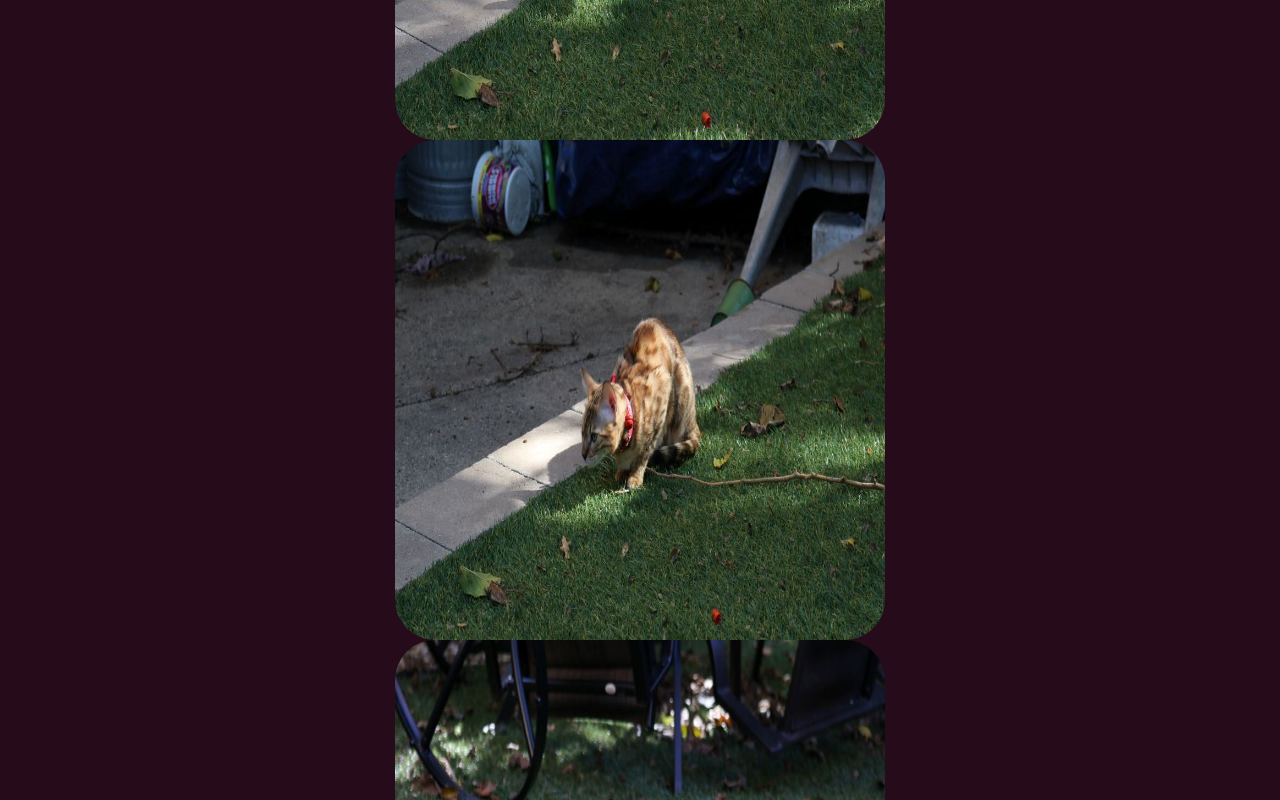
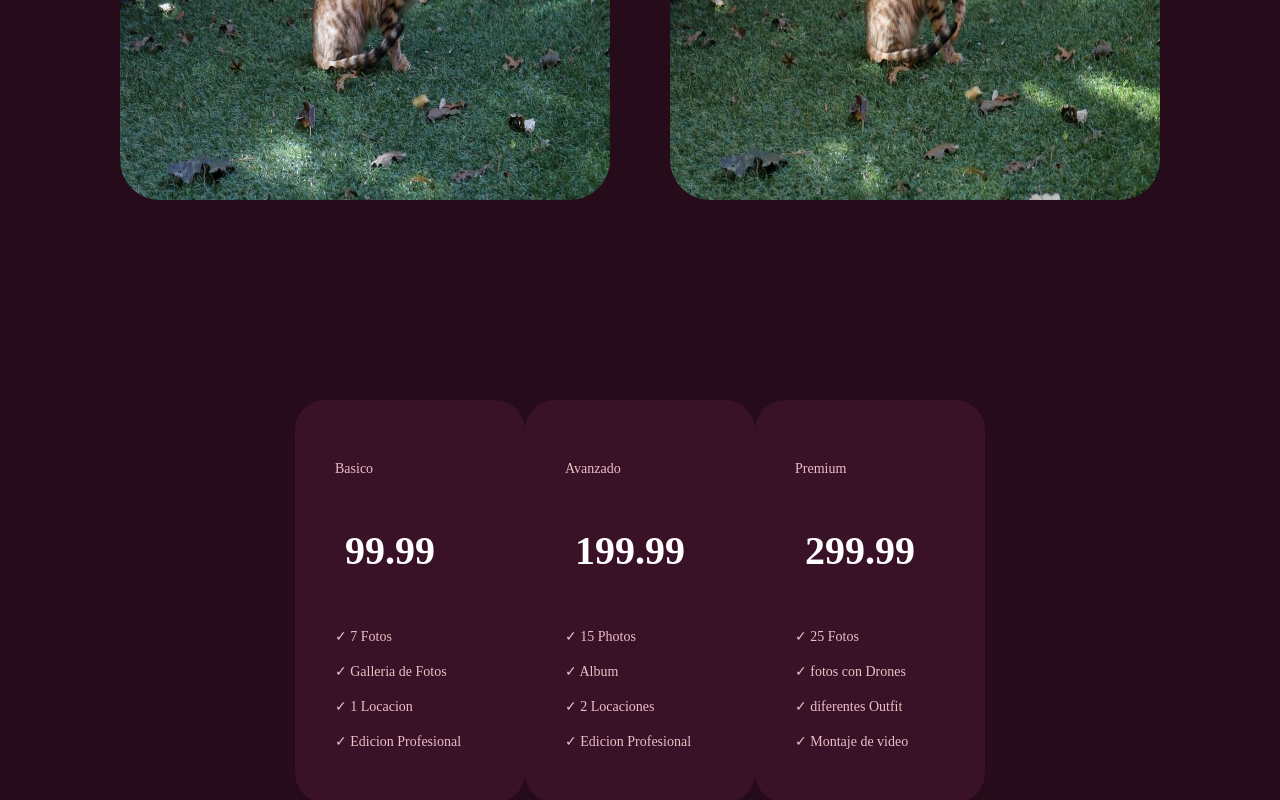
Before and after one commit to FranklynSuriel/Billy55Productions, a React (Create React App) app: page / in a window 1280 px wide. Shown: the part 3235-4035 px from the top of the page. Built offline with nearby package versions, Linux system fonts and the light colour scheme.

Commit message:
created Portfolio and pricing section

```diff
--- a/src/App.js
+++ b/src/App.js
@@ -2,6 +2,7 @@ import React from 'react';
 import Landing from './components/Landing';
 import Description from './components/Description';
 import Portfolio from './components/Portfolio';
+import Pricing from './components/pricing';
 
 function App() {
   return (
@@ -9,6 +10,7 @@ function App() {
       <Landing />
       <Description />
       <Portfolio />
+      <Pricing />
     </div>
   );
 }
--- a/src/components/Portfolio.js
+++ b/src/components/Portfolio.js
@@ -50,6 +50,15 @@ const styles = {
     textAlign: "left",
   },
 
+  container: {
+    display: "flex",
+    justifyContent: "space-around",
+    flexWrap: "wrap",
+    gap: "20px",
+    maxWidth: "1200px",
+    margin: "auto",
+  },
+
   img: {
     flexShrink: "0",
     width: "490px",
@@ -70,7 +79,7 @@ function Portfolio() {
   return (
     <div style={styles.portfolio}>
       <h2 style={styles.title}>Portafolio Cautivador</h2>
-      <div>
+      <div style={styles.container}>
         <img src={hazel1} style={styles.img} alt="Default" />
         <img src={hazel2} style={styles.img} alt="Default" />
         <img src={hazel3} style={styles.img} alt="Default" />
--- /dev/null
+++ b/src/components/pricing.js
@@ -0,0 +1,161 @@
+import React from "react";
+
+const styles = {
+  pricing: {
+    boxSizing: "border-box",
+    flexShrink: "0",
+    width: "100%",
+    height: "min-content" /* 603px */,
+    display: "flex",
+    flexDirection: "row",
+    justifyContent: "flex-start",
+    alignItems: "center",
+    padding: "100px 100px 100px 100px",
+    backgroundColor: "#260c1a",
+    overflow: "visible",
+    position: "relative",
+    alignContent: "center",
+    flexWrap: "nowrap",
+    gap: "0",
+    borderRadius: "0px 0px 0px 0px",
+  },
+
+  container: {
+    display: "flex",
+    justifyContent: "space-around",
+    maxWidth: "1200px",
+    margin: "auto",
+  },
+
+  card: {
+    boxSizing: "border-box",
+    flexShrink: "0",
+    flex: "1 0 0px",
+    maxWidth: "1200px",
+    height: "403px" /* 403px */,
+    display: "flex",
+    flexDirection: "column",
+    justifyContent: "flex-start",
+    alignItems: "flex-start",
+    padding: "40px 40px 40px 40px",
+    boxShadow: "0px 10px 20px -20px rgba(0, 0, 0, 0.25)",
+    backgroundColor: "#391227",
+    overflow: "hidden",
+    position: "relative",
+    alignContent: "flex-start",
+    flexWrap: "nowrap",
+    gap: "20",
+    borderRadius: "30px",
+  },
+
+  cardTitle: {
+    flexShrink: "0",
+    width: "auto" /* 37px */,
+    height: "auto" /* 21px */,
+    whiteSpace: "pre",
+    position: "relative",
+    fontWeight: "400",
+    fontStyle: "normal",
+    fontFamily: "Libre Baskerville",
+    color: "#edbfc6",
+    fontSize: "14px",
+    letterSpacing: "0em",
+    lineHeight: "1.5",
+    textAlign: "left",
+  },
+
+  price: {
+    flexShrink: "0",
+    width: "auto" /* 115px */,
+    height: "48px",
+    whiteSpace: "pre",
+    position: "relative",
+    fontWeight: "800",
+    fontStyle: "normal",
+    fontFamily: `"Libre Baskerville", "Libre Baskerville Placeholder", serif`,
+    color: "#ffffff",
+    fontSize: "40px",
+    letterSpacing: "0em",
+    lineHeight: "1",
+    textAlign: "left",
+  },
+
+  planDetail: {
+    boxSizing: "border-box",
+    flexShrink: "0",
+    // width: '1px',
+    height: "min-content" /* 154px */,
+    display: "flex",
+    flexDirection: "column",
+    justifyContent: "flex-start",
+    alignItems: "center",
+    padding: "20px 0px 20px 0px",
+    overflow: "visible",
+    flex: "1 0 0px",
+    position: "relative",
+    alignContent: "center",
+    flexWrap: "nowrap",
+    gap: "10",
+    borderRadius: "0px 0px 0px 0px",
+  },
+
+  plans: {
+    flexShrink: 0,
+    flex: "1 0 0px",
+    width: "150px",
+    height: "auto" /* 21px */,
+    whiteSpace: "pre-wrap",
+    wordWrap: "break-word",
+    wordBreak: "break-word",
+    position: "relative",
+    fontWeight: 400,
+    fontStyle: "normal",
+    fontFamily: `"Libre Baskerville", "Libre Baskerville Placeholder", serif`,
+    color: "#edbfc6",
+    fontSize: 14,
+    letterSpacing: "0em",
+    lineHeight: 1.5,
+    textAlign: "left",
+  },
+};
+
+function Pricing() {
+  return (
+    <div style={styles.pricing}>
+      <div style={styles.container}>
+        <div style={styles.card}>
+          <h4 style={styles.cardTitle}>Basico</h4>
+          <h2 style={styles.price}> 99.99</h2>
+          <div style={styles.details}>
+              <p style={styles.plans}>✓ 7 Fotos</p>
+              <p style={styles.plans}>✓ Galleria de Fotos </p>
+              <p style={styles.plans}>✓ 1 Locacion</p>
+              <p style={styles.plans}>✓ Edicion Profesional</p>
+          </div>
+        </div>
+        <div style={styles.card}>
+          <h4 style={styles.cardTitle}>Avanzado</h4>
+          <h2 style={styles.price}> 199.99</h2>
+            <div style={styles.details}>
+              <p style={styles.plans}>✓ 15 Photos</p>
+              <p style={styles.plans}>✓ Album</p>
+              <p style={styles.plans}>✓ 2 Locaciones</p>
+              <p style={styles.plans}>✓ Edicion Profesional</p>
+          </div>
+        </div>
+        <div style={styles.card}>
+          <h4 style={styles.cardTitle}>Premium</h4>
+          <h2 style={styles.price}> 299.99</h2>
+            <div style={styles.details}>
+              <p style={styles.plans}>✓ 25 Fotos</p>
+              <p style={styles.plans}>✓ fotos con Drones</p>
+              <p style={styles.plans}>✓ diferentes Outfit</p>
+              <p style={styles.plans}>✓ Montaje de video</p>
+            </div>
+        </div>
+      </div>
+    </div>
+  );
+}
+
+export default Pricing;
```
